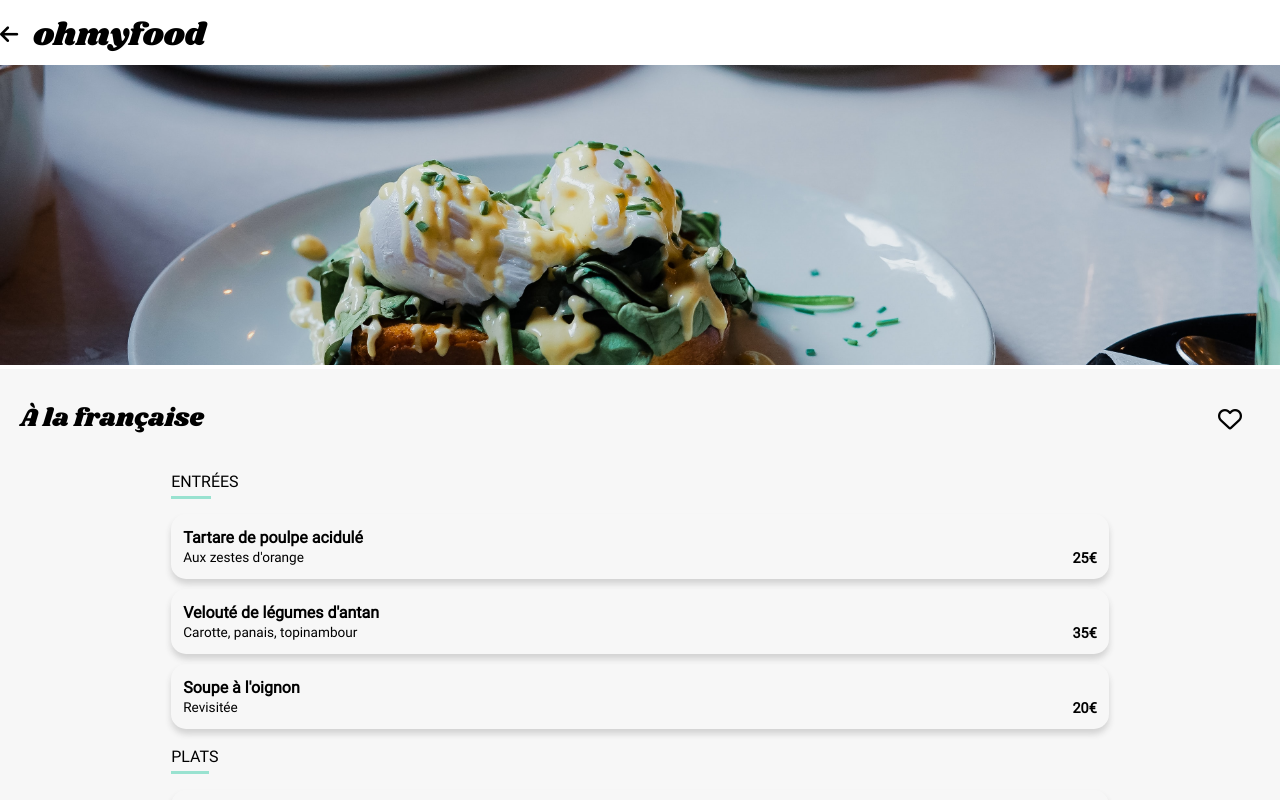
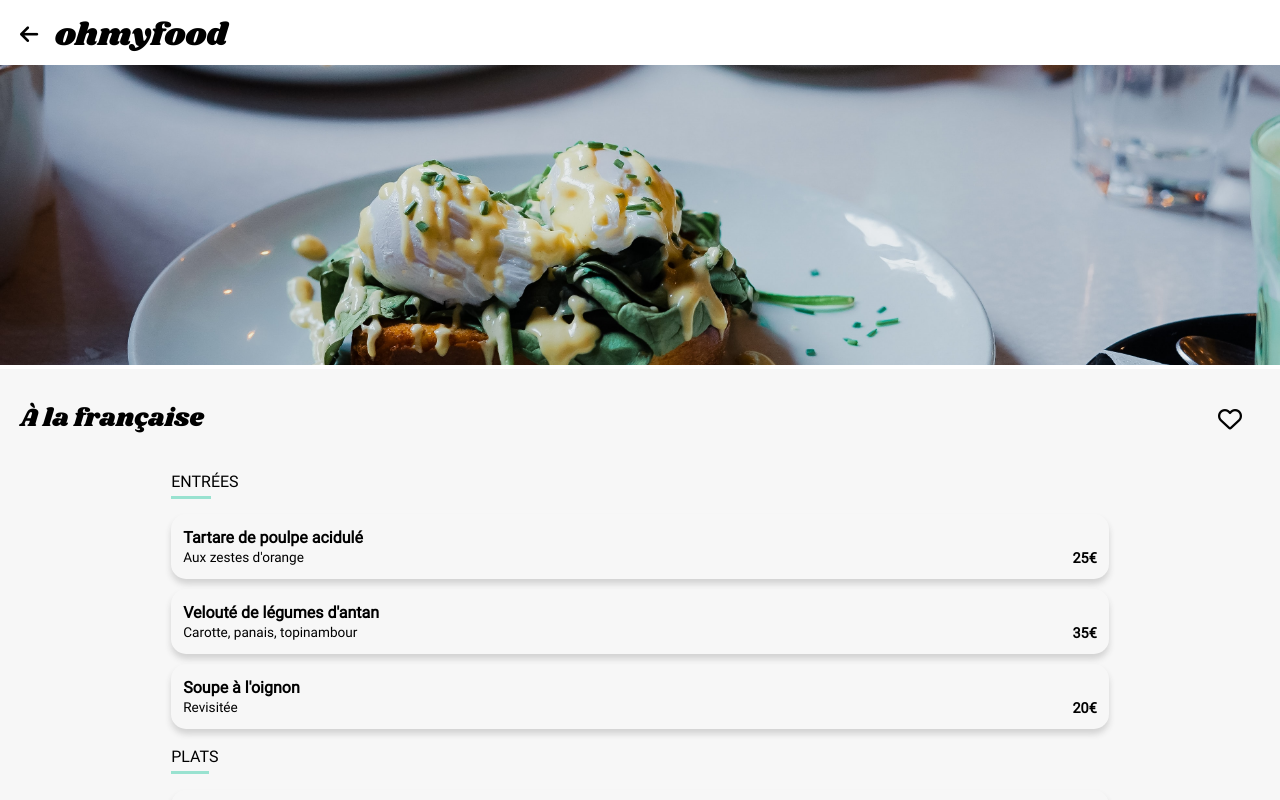
Before and after one commit to Diamss107/Ohmyfood, a website: page menus/a_la_francaise.html in a window 1280 px wide. Shown: the top 800 px of the page. Drawn offline with Linux system fonts and the light colour scheme.

Commit message:
Ajustements au go back button

```diff
--- a/assets/sass/Components/_go-back-button.scss
+++ b/assets/sass/Components/_go-back-button.scss
@@ -1,5 +1,15 @@
 .go-back-button {
-	margin-top: 5px;
-	margin-right: 15px;
+	position: absolute; // ! ALERTE
+	width: 15px;
+	height: 15px;
 	font-size: 1.3em;
+	left: 20px;
+	margin-bottom: 5px;
 }
+@media screen and (min-width: 800px) {
+	.go-back-button {
+		position: initial;
+		margin-left: 20px;
+		margin-right: 20px;
+	}
+}
```
Also changed, not shown: assets/sass/main.css, 1 other file.
